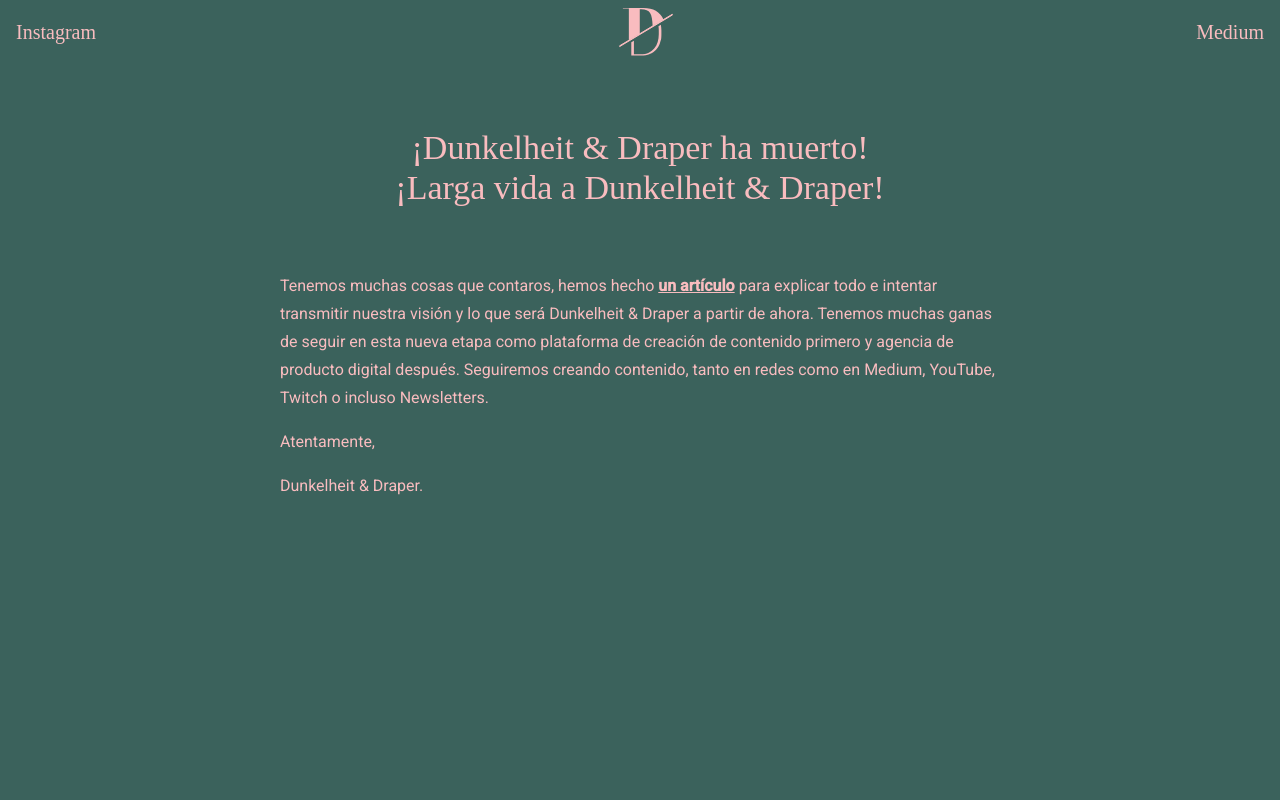
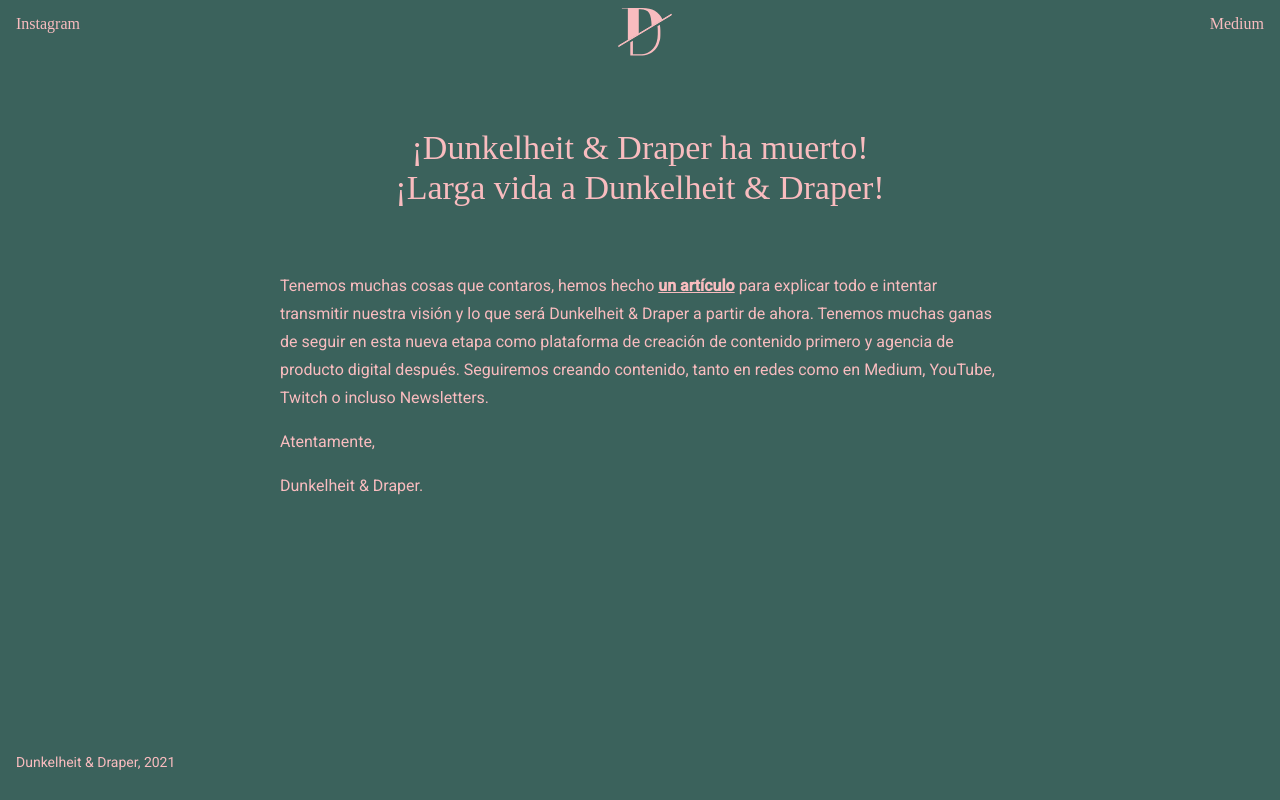
Before and after one commit to carjimfa/dunkelheit-draper-webapp, an Angular app: page / in a window 1280 px wide. Built offline with nearby package versions, Linux system fonts and the light colour scheme; a web font is replaced by a local one.

Commit message:
moves toolbar to its own component and creates shared module

```diff
--- a/src/app/features/home/home.component.html
+++ b/src/app/features/home/home.component.html
@@ -1,10 +1,4 @@
-<mat-toolbar class="main dd-typography mat-typography">
-    <mat-toolbar-row>
-        <a href="https://www.instagram.com/dunkelheitdraper" target='blank'>Instagram</a>
-        <img src="/assets/dd pink copy@2x.svg"/>
-        <a href="https://medium.com/dunkelheit-draper" target='blank'>Medium</a>
-    </mat-toolbar-row>
-</mat-toolbar>
+<app-toolbar></app-toolbar>
 <div class="wrapper home mat-typography dd-typography">
     <div class="home__title">
         <h1 class="mat-display-1">¡Dunkelheit & Draper ha muerto!<br>¡Larga vida a Dunkelheit & Draper!</h1>
@@ -24,3 +18,8 @@
         </p>
     </div>
 </div>
+<footer>
+    <mat-toolbar class="main mat-typography dd-typography">
+        <p class="mat-body">Dunkelheit & Draper, {{year}}</p>
+    </mat-toolbar>
+</footer>
--- a/src/app/features/home/home.component.ts
+++ b/src/app/features/home/home.component.ts
@@ -5,11 +5,10 @@
   templateUrl: './home.component.html',
   styleUrls: ['./home.component.scss']
 })
-export class HomeComponent implements OnInit {
+export class HomeComponent {
 
-  constructor() { }
-
-  ngOnInit(): void {
+  get year(): string {
+    return (new Date(Date.now())).getFullYear().toString()
   }
 
 }
--- /dev/null
+++ b/src/app/shared/toolbar/toolbar.component.html
@@ -0,0 +1,7 @@
+<mat-toolbar class="main dd-typography mat-typography">
+    <mat-toolbar-row>
+        <a class="mat-subheading-2" href="https://www.instagram.com/dunkelheitdraper">Instagram</a>
+        <img src="/assets/dd pink copy@2x.svg"/>
+        <a class="mat-subheading-2" href="https://medium.com/dunkelheit-draper">Medium</a>
+    </mat-toolbar-row>
+</mat-toolbar>
--- /dev/null
+++ b/src/app/shared/toolbar/toolbar.component.ts
@@ -0,0 +1,15 @@
+import { Component, OnInit } from '@angular/core';
+
+@Component({
+  selector: 'app-toolbar',
+  templateUrl: './toolbar.component.html',
+  styleUrls: ['./toolbar.component.scss']
+})
+export class ToolbarComponent implements OnInit {
+
+  constructor() { }
+
+  ngOnInit(): void {
+  }
+
+}
--- a/src/styles.scss
+++ b/src/styles.scss
@@ -14,6 +14,12 @@
     max-width: 720px;
     display: grid;
     grid-template-columns: 1fr;
+}
+
+//TODO: Remove when enough content in home
+footer {
+    position: absolute;
+    bottom: 0;
 }
 
 .dd-typography.mat-typography {
```
Also changed, not shown: src/app/app.module.ts (+5 -4 lines), src/app/shared/shared.module.ts (added, +19 -0 lines), src/app/shared/toolbar/toolbar.component.scss (added), 1 other file (tests, documents, lock files or other folders).
